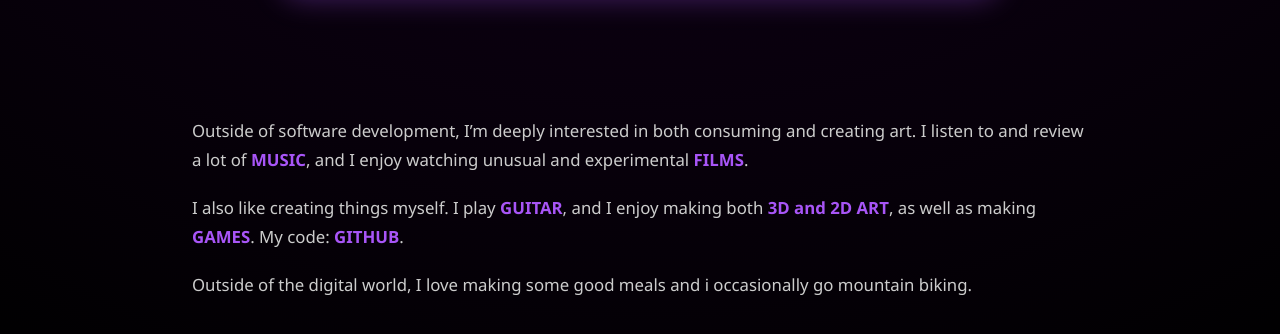
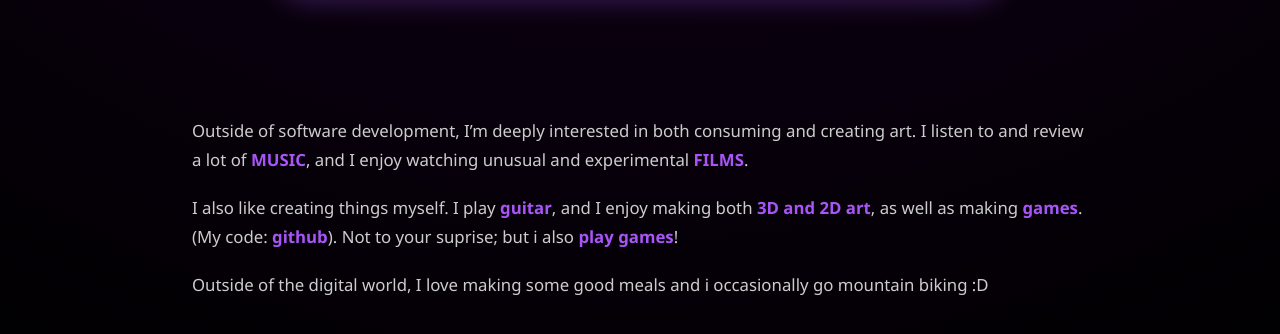
Before and after one commit to LusseveldNiek/MijnPortfolio.github.io, a plain HTML site: page index.html in a window 1280 px wide. Shown: the part 871-1205 px from the top of the page. Drawn offline with Linux system fonts and the light colour scheme.

Commit message:
Update index.html

```diff
--- a/index.html
+++ b/index.html
@@ -50,17 +50,18 @@
 
         <p>
             I also like creating things myself. I play
-            <a href="https://www.gear4music.nl/nl/Gitaar-and-Basgitaar/DISC-Tanglewood-TWUF-Union-Series-Folk-Acoustic-Natural-Mahogany/29TB" target="_blank">GUITAR</a>,
+            <a href="https://www.gear4music.nl/nl/Gitaar-and-Basgitaar/DISC-Tanglewood-TWUF-Union-Series-Folk-Acoustic-Natural-Mahogany/29TB" target="_blank">guitar</a>,
             and I enjoy making both
-            <a href="https://www.artstation.com/nl10" target="_blank">3D and 2D ART</a>,
+            <a href="https://www.artstation.com/nl10" target="_blank">3D and 2D art</a>,
             as well as making
-            <a href="https://nl10.itch.io" target="_blank">GAMES</a>.
-            My code:
-            <a href="https://github.com/LusseveldNiek" target="_blank">GITHUB</a>.
+            <a href="https://nl10.itch.io" target="_blank">games</a>.
+            (My code:
+            <a href="https://github.com/LusseveldNiek" target="_blank">github</a>).
+            Not to your suprise; but i also <a href="https://steamcommunity.com/profiles/76561199203866849/" target="_blank">play games</a>!
         </p>
 
         <p>
-            Outside of the digital world, I love making some good meals and i occasionally go mountain biking.
+            Outside of the digital world, I love making some good meals and i occasionally go mountain biking :D
         </p>
     </div>
 </section>
```
